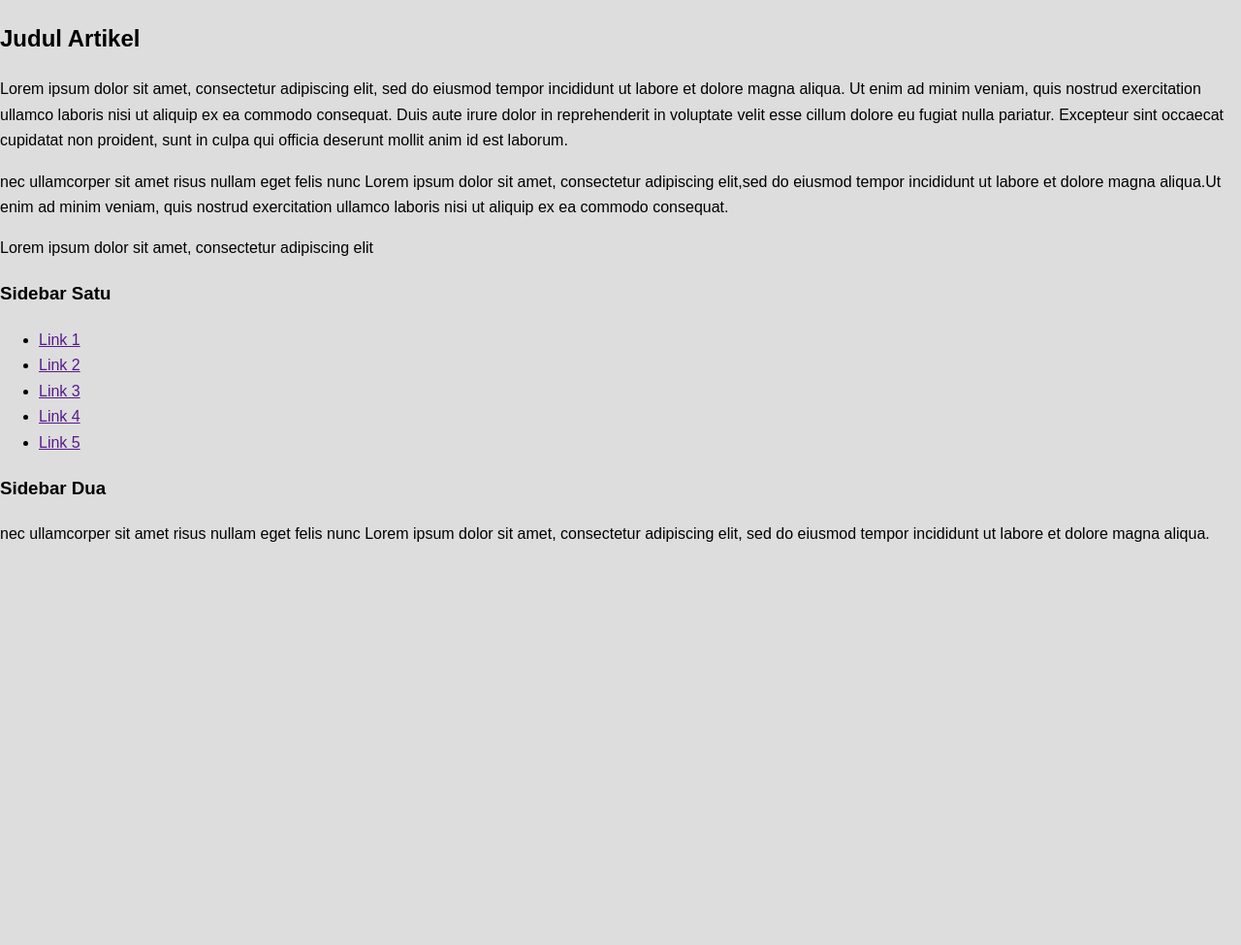
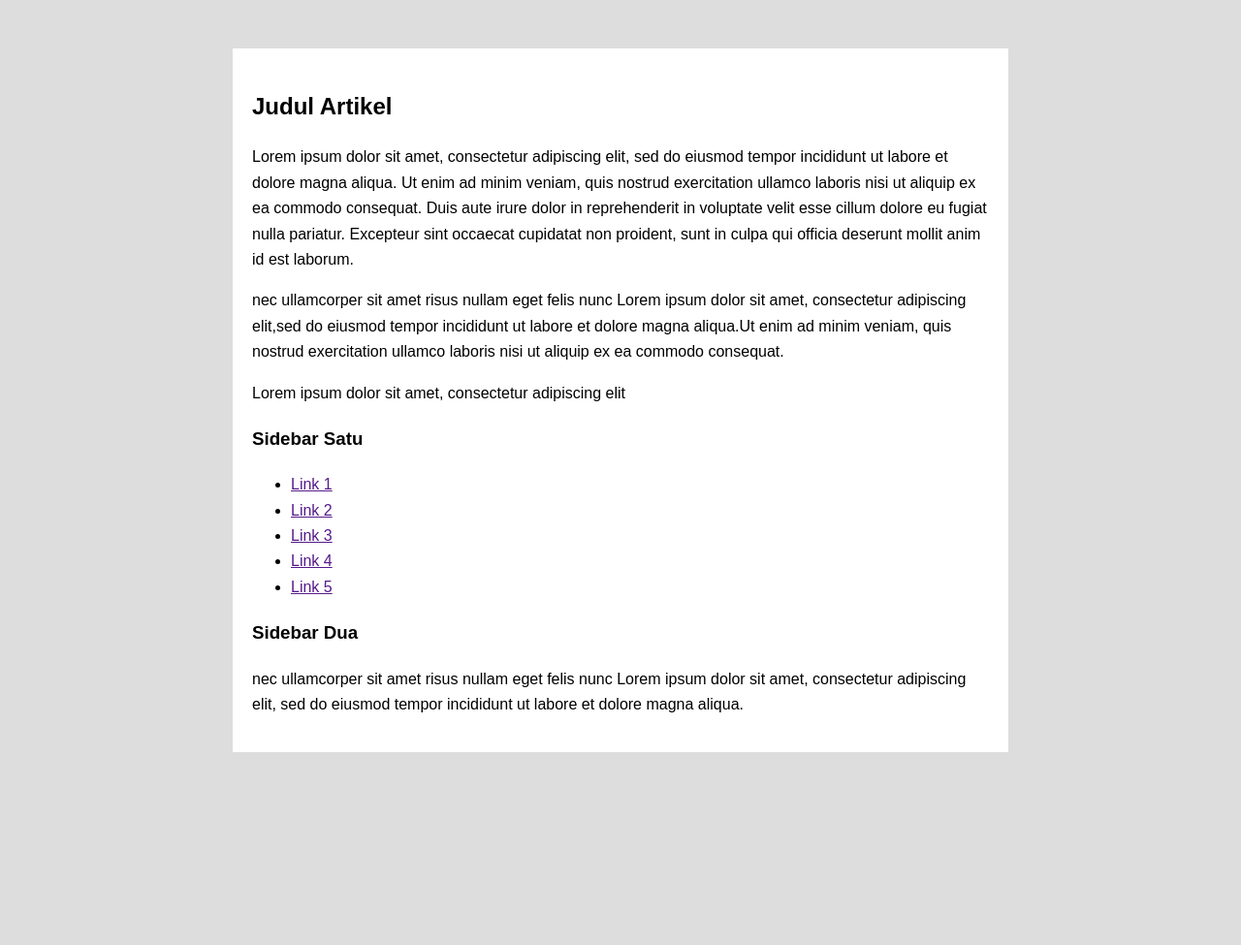
Before and after one commit to Anandarahmawati24/dasarWeb, a PHP site: page /flexbox.html in a window 1280 px wide. Shown: the top 975 px of the page at 97% size. Before the commit the page ends 559 px from the top, so only its background shows below. Run offline with PHP 8.4, Linux system fonts and the light colour scheme.

Commit message:
praktikum 17 soal no 29

```diff
--- a/Pertemuan2/style.css
+++ b/Pertemuan2/style.css
@@ -9,3 +9,11 @@ body{
     line-height: 1.65;
     padding-bottom: 1000px;
 }
+/*Latihan 1*/
+.container-satu{
+    width: 800px;
+    margin: 50px auto;
+    background-color: #fff;
+    padding: 20px;
+    box-sizing: border-box;
+}
```
